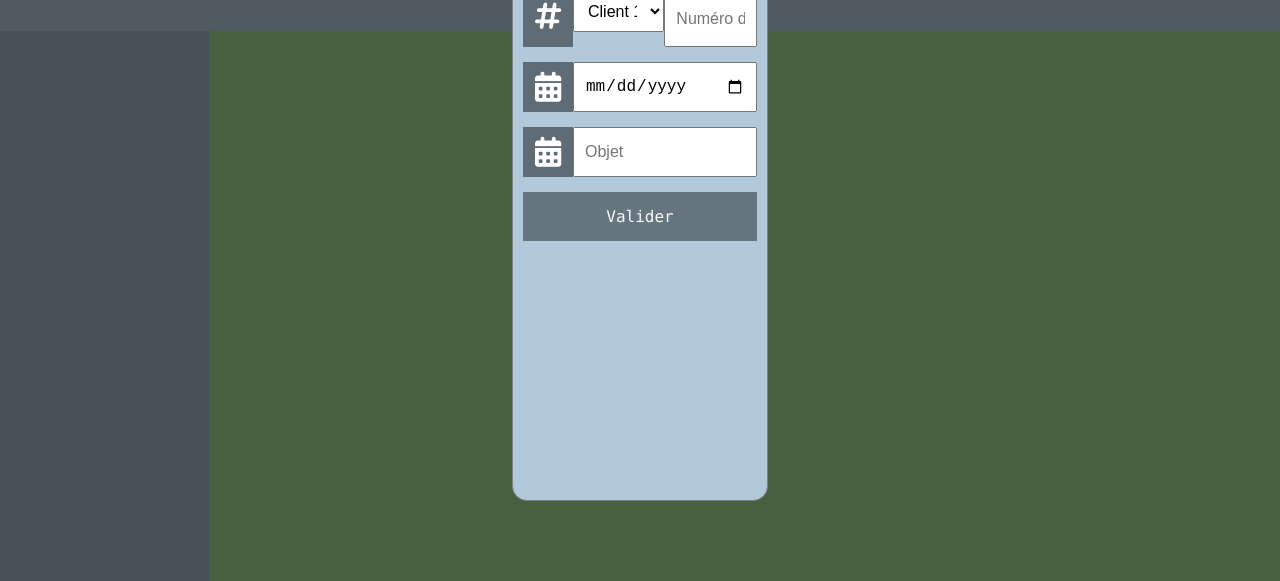
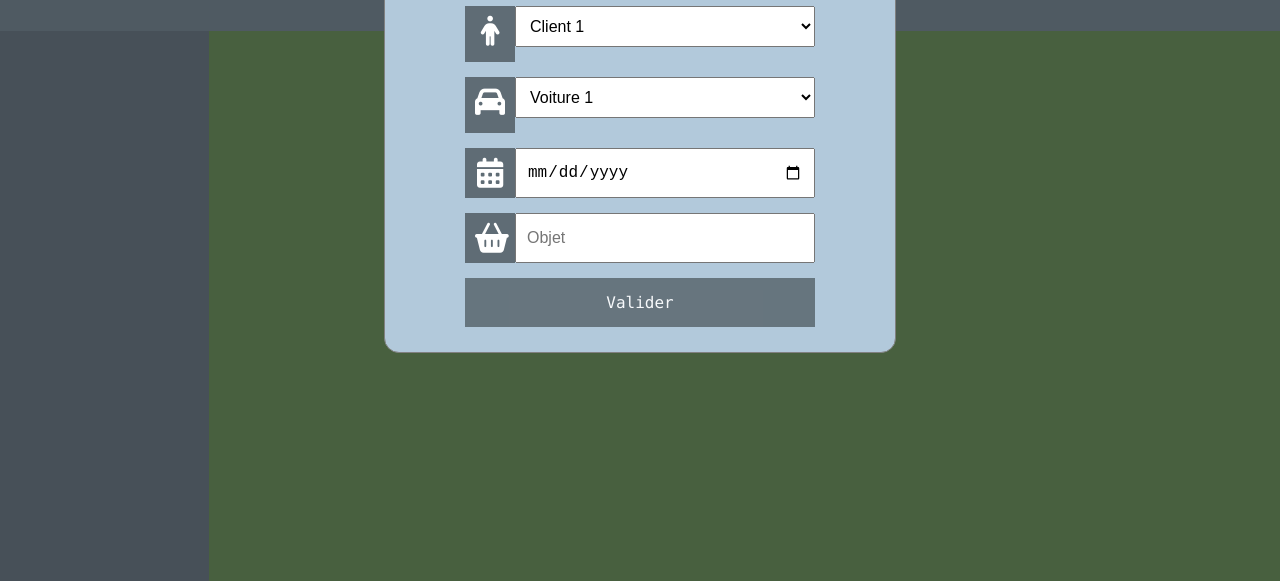
Before and after one commit to aeiiver/the-farmer-project, a plain HTML site: page UI/MaquetteWeb/AddCommand.html in a window 1280 px wide. Shown: the part 219-800 px from the top of the page. Drawn offline with Linux system fonts and the light colour scheme.

Commit message:
Mise à jour de la maquette

```diff
--- a/UI/MaquetteWeb/AddCommand.html
+++ b/UI/MaquetteWeb/AddCommand.html
@@ -37,20 +37,27 @@
 <form class="AddForm">
   <h1>Ajouter une commande</h1>
   <div class="input-container">
-    <i class="fa-solid fa-hashtag icon"></i>
+    <i class="fa-solid fa-person icon"></i>
     <select class="input-field" name="Vehicule" id="Client">
-      <option value="Vehicule1">Client 1</option>
-      <option value="Vehicule2">Client 2</option>
-      <option value="Vehicule3">Client 3</option>
+      <option value="Client1">Client 1</option>
+      <option value="Client2">Client 2</option>
+      <option value="Client3">Client 3</option>
     </select>
-    <input type="text" class="input-field" placeholder="Numéro de la tournée">
+  </div>
+  <div class="input-container">
+    <i class="fa-solid fa-car icon"></i>
+    <select class="input-field" name="Vehicule" id="vehicule">
+      <option value="Vehicule1">Voiture 1</option>
+      <option value="Vehicule2">Camion 2</option>
+      <option value="Vehicule3">Avion 3</option>
+    </select>
   </div>
   <div class="input-container">
     <i class="fa-solid fa-calendar-days icon"></i>
     <input type="date" class="input-field" placeholder="Date de la commande">
   </div>
   <div class="input-container">
-    <i class="fa-solid fa-calendar-days icon"></i>
+    <i class="fa-solid fa-basket-shopping icon"></i>
     <input type="text" class="input-field" placeholder="Objet">
   </div>
 
--- a/UI/MaquetteWeb/style.css
+++ b/UI/MaquetteWeb/style.css
@@ -220,17 +220,17 @@ nav li {
 }
 
 .AddForm {
-    width: 20%;
-    height: 80%;
+    width: 40%;
+    max-height: 80%;
     z-index: 10;
     position: absolute;
     top: 10%;
-    left: 40%;
+    left: 30%;
     background-color: #B2C9DB;
     border: 1px solid gray;
     shadow: 0 0 10px black;
     border-radius: 15px;
-    padding: 10px;
+    padding: 25px 5rem;
     opacity: 100%;
     display: flex;
     justify-content: flex-start;
```
Also changed, not shown: UI/MaquetteWeb/index.html (+2 -1 lines).
